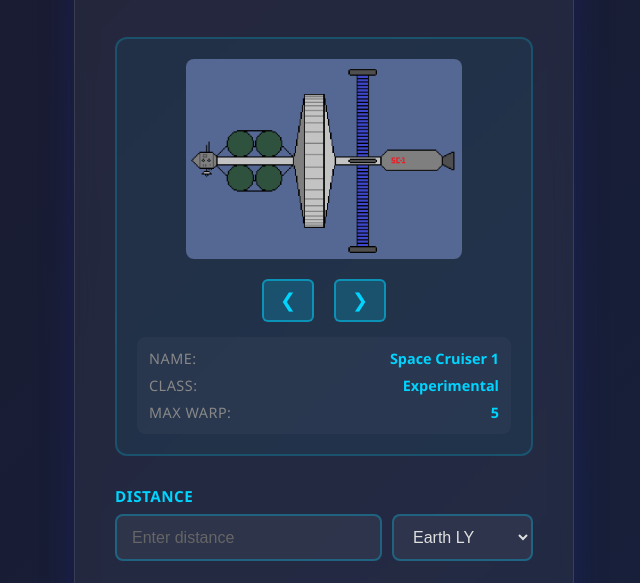
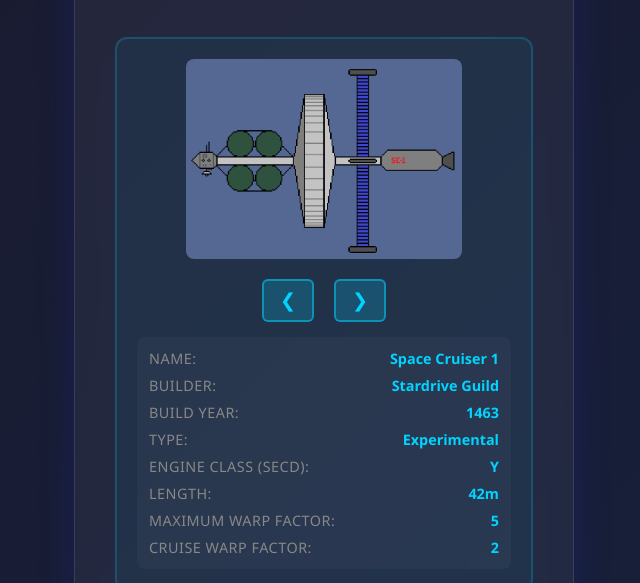
Before and after one commit to EmperorJake/shikanaverse-trip-calculator, a plain HTML site: page index.html in a window 1280 px wide. Shown: the part 206-789 px from the top of the page, without its empty margins (316-956 px from the left). Drawn offline with Linux system fonts and the light colour scheme.

Commit message:
Add more stats

```diff
--- a/index.html
+++ b/index.html
@@ -31,12 +31,32 @@
                         <span class="stat-value" id="shipName">-</span>
                     </div>
                     <div class="stat-row">
-                        <span class="stat-label">Class:</span>
-                        <span class="stat-value" id="shipClass">-</span>
+                        <span class="stat-label">Builder:</span>
+                        <span class="stat-value" id="shipBuilder">-</span>
                     </div>
                     <div class="stat-row">
-                        <span class="stat-label">Max Warp:</span>
+                        <span class="stat-label">Build Year:</span>
+                        <span class="stat-value" id="shipBuildYear">-</span>
+                    </div>
+                    <div class="stat-row">
+                        <span class="stat-label">Type:</span>
+                        <span class="stat-value" id="shipType">-</span>
+                    </div>
+                    <div class="stat-row">
+                        <span class="stat-label">Engine Class (SECD):</span>
+                        <span class="stat-value" id="shipEngineClass">-</span>
+                    </div>
+                    <div class="stat-row">
+                        <span class="stat-label">Length:</span>
+                        <span class="stat-value" id="shipLength">-</span>
+                    </div>
+                    <div class="stat-row">
+                        <span class="stat-label">Maximum Warp Factor:</span>
                         <span class="stat-value" id="shipMaxWarp">-</span>
+                    </div>
+                    <div class="stat-row">
+                        <span class="stat-label">Cruise Warp Factor:</span>
+                        <span class="stat-value" id="shipCruiseWarp">-</span>
                     </div>
                 </div>
             </div>
--- a/script.js
+++ b/script.js
@@ -147,8 +147,13 @@ function displayCurrentShip() {
     const ship = STARSHIPS[currentShipIndex];
     document.getElementById('shipImage').src = ship.image;
     document.getElementById('shipName').textContent = ship.name;
-    document.getElementById('shipClass').textContent = ship.class;
+    document.getElementById('shipBuilder').textContent = ship.builder;
+    document.getElementById('shipBuildYear').textContent = ship.buildYear;
+    document.getElementById('shipType').textContent = ship.type;
+    document.getElementById('shipEngineClass').textContent = ship.engineClass;
+    document.getElementById('shipLength').textContent = ship.shipLengthMetres;
     document.getElementById('shipMaxWarp').textContent = ship.maxWarp;
+    document.getElementById('shipCruiseWarp').textContent = ship.cruiseWarp;
     updateSpeedLabel();
 }
 
--- a/ships/ships-data.js
+++ b/ships/ships-data.js
@@ -13,26 +13,46 @@
 const STARSHIPS = [
     {
         name: "Space Cruiser 1",
-        class: "Experimental",
+        builder: "Stardrive Guild",
+        buildYear: "1463",
+        type: "Experimental",
+        engineClass: "Y",
+        shipLengthMetres: "42m",
         maxWarp: 5,
+        cruiseWarp: 2,
         image: "ships/sg_sc1.png"
     },
     {
         name: "PSY Courier Ship",
-        class: "Courier",
-        maxWarp: 20,
+        builder: "Pamaruk Ship Yards",
+        buildYear: "1700",
+        type: "Couier",
+        engineClass: "X",
+        shipLengthMetres: "41m",
+        maxWarp: 25,
+        cruiseWarp: 20,
         image: "ships/psy_courier_ship.png"
     },
     {
         name: "PSY Breadbox",
-        class: "Freighter",
-        maxWarp: 40,
+        builder: "Pamaruk Ship Yards",
+        buildYear: "2900",
+        type: "Freighter",
+        engineClass: "X",
+        shipLengthMetres: "75m",
+        maxWarp: 50,
+        cruiseWarp: 40,
         image: "ships/psy_breadbox.png"
     },
     {
         name: "TSI General Mk1",
-        class: "Transport",
-        maxWarp: 50,
+        builder: "Tarco Starship Industries",
+        buildYear: "2707",
+        type: "Transport",
+        engineClass: "A",
+        shipLengthMetres: "50m",
+        maxWarp: 60,
+        cruiseWarp: 50,
         image: "ships/tsi_general_mk1.png"
     }
     // Add more starships below this line
```
